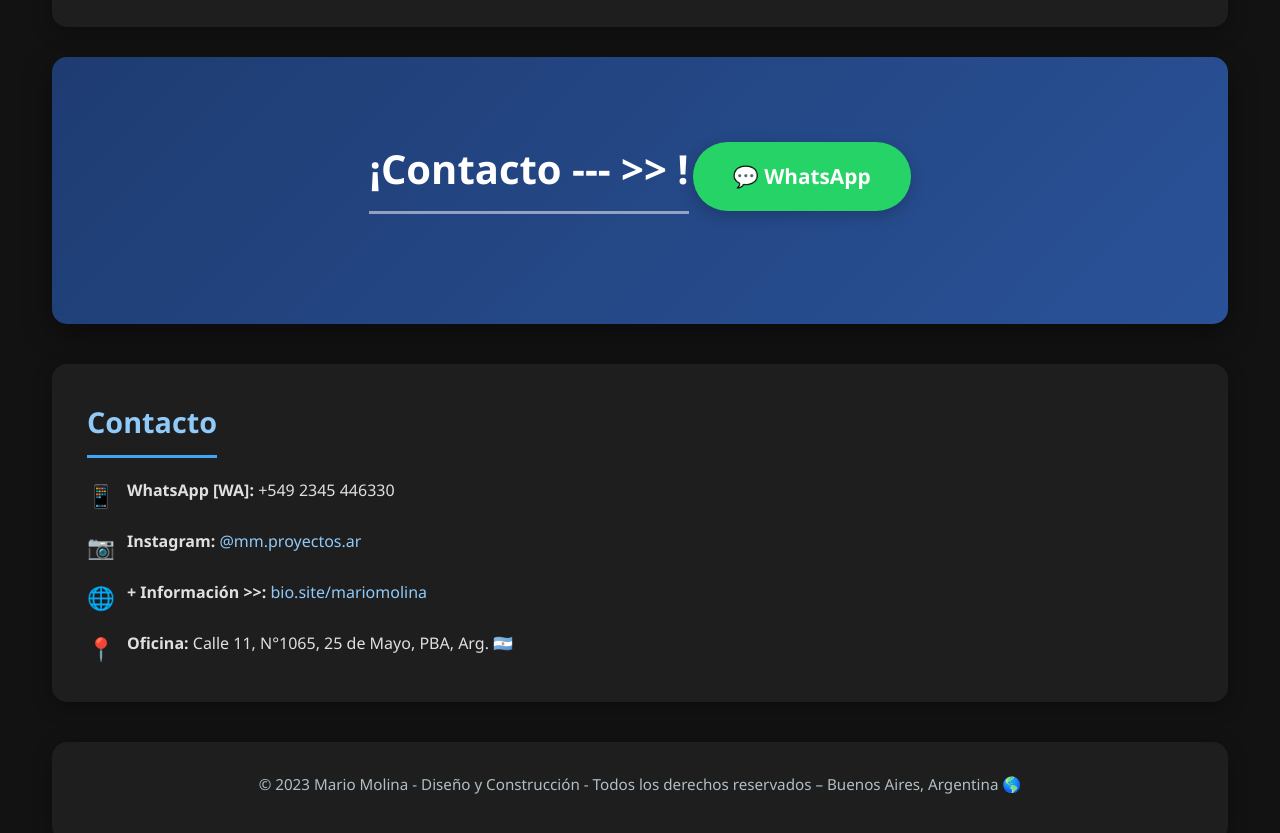
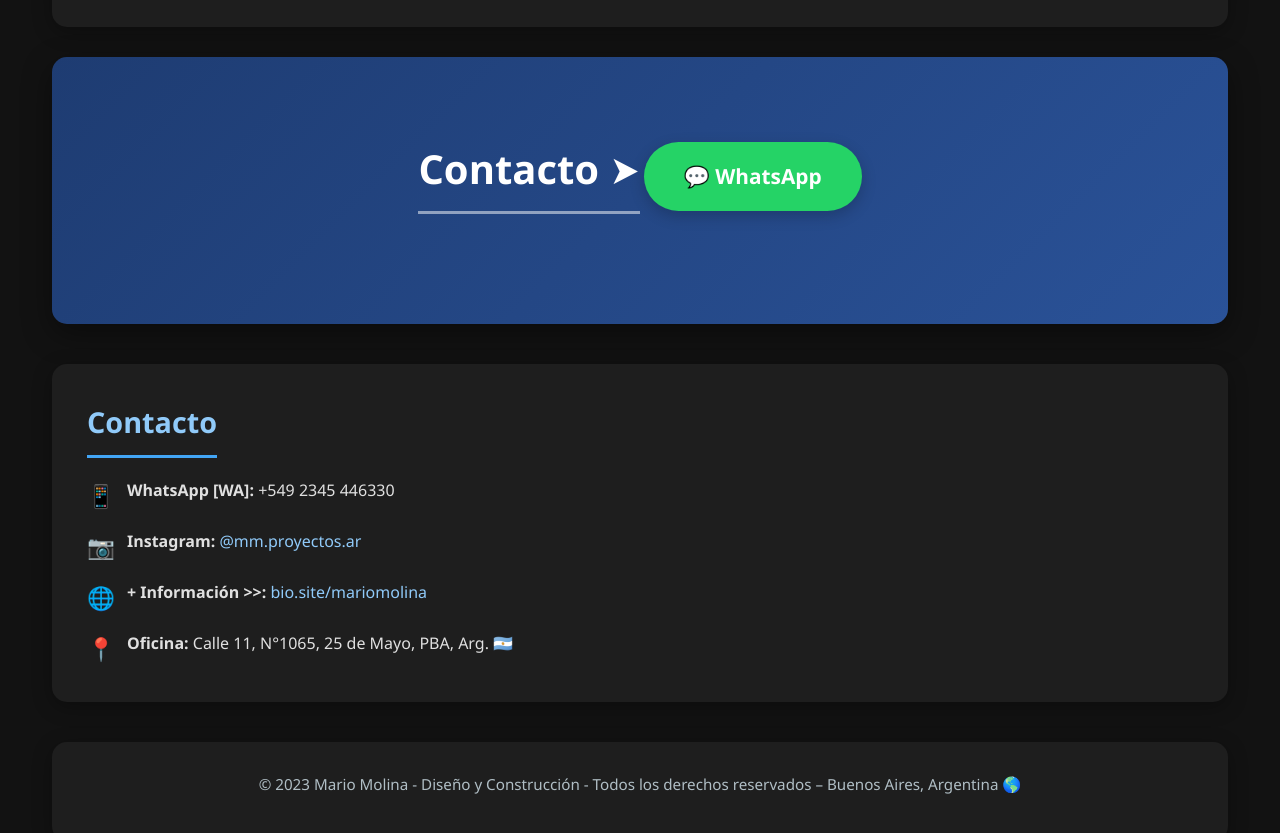
Before and after one commit to mariomolina-mm-ar/web, a plain HTML site: page index.html in a window 1280 px wide. Shown: the part 3940-4773 px from the top of the page. Drawn offline with Linux system fonts and the light colour scheme.

Commit message:
Update index.html

```diff
--- a/index.html
+++ b/index.html
@@ -637,7 +637,7 @@ p {
     </section>
 
     <div class="cta-section">
-      <h2>¡Contacto --- >> !</h2>
+      <h2> Contacto  ➤ </h2>
       <a href="https://wa.me/5492345446330?text=Hola%20Mario,%20necesito%20información%20sobre%20sus%20servicios"
          class="whatsapp-btn" target="_blank_" rel="noopener noreferrer">
          💬 WhatsApp
```
